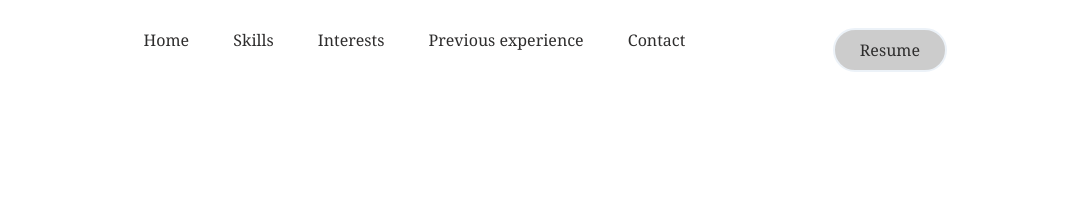
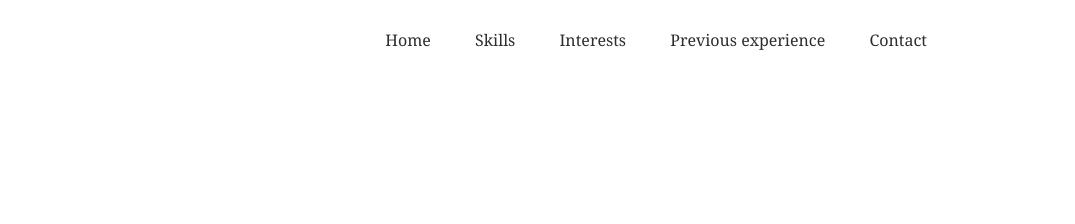
Before and after one commit to Ranger03/Ranger03.github.io, a plain HTML site: page index.html in a window 1280 px wide. Shown: the top 224 px of the page, 205-1280 px from the left. Drawn offline with Linux system fonts and the light colour scheme.

Commit message:
Update index.html

```diff
--- a/index.html
+++ b/index.html
@@ -24,7 +24,7 @@
             </nav>
         </div>
 
-          <button><a href="#">Resume</a></button>
+
 
     </header>
 
```
